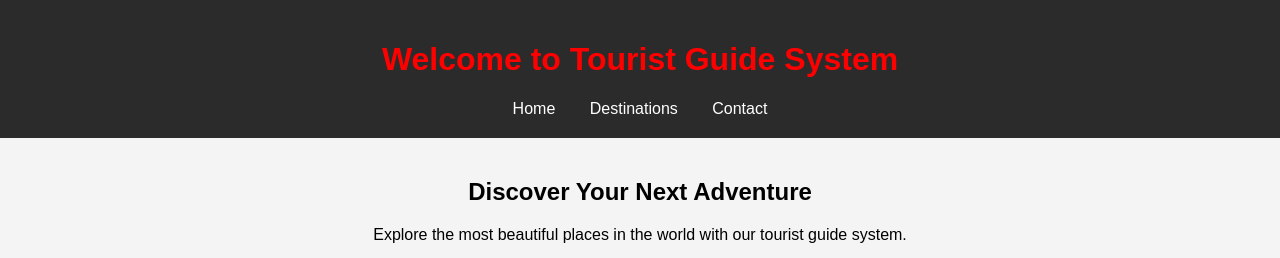
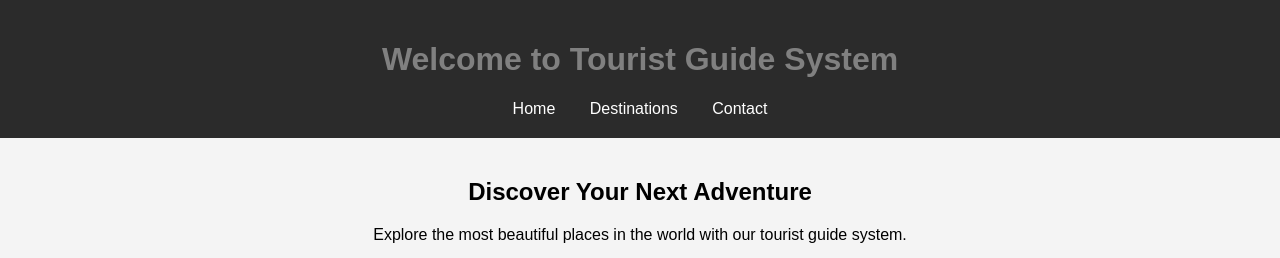
Before and after one commit to Anubhav-saini/tourist-guide, a plain HTML site: page index.html in a window 1280 px wide. Shown: the top 258 px of the page. Drawn offline with Linux system fonts and the light colour scheme.

Commit message:
Update index.html

```diff
--- a/index.html
+++ b/index.html
@@ -7,7 +7,7 @@
 </head>
 <body>
   <header>
-    <font color="red">
+    <font color="grey">
     <h1>Welcome to Tourist Guide System</h1>
     </font>
     <nav>
```
